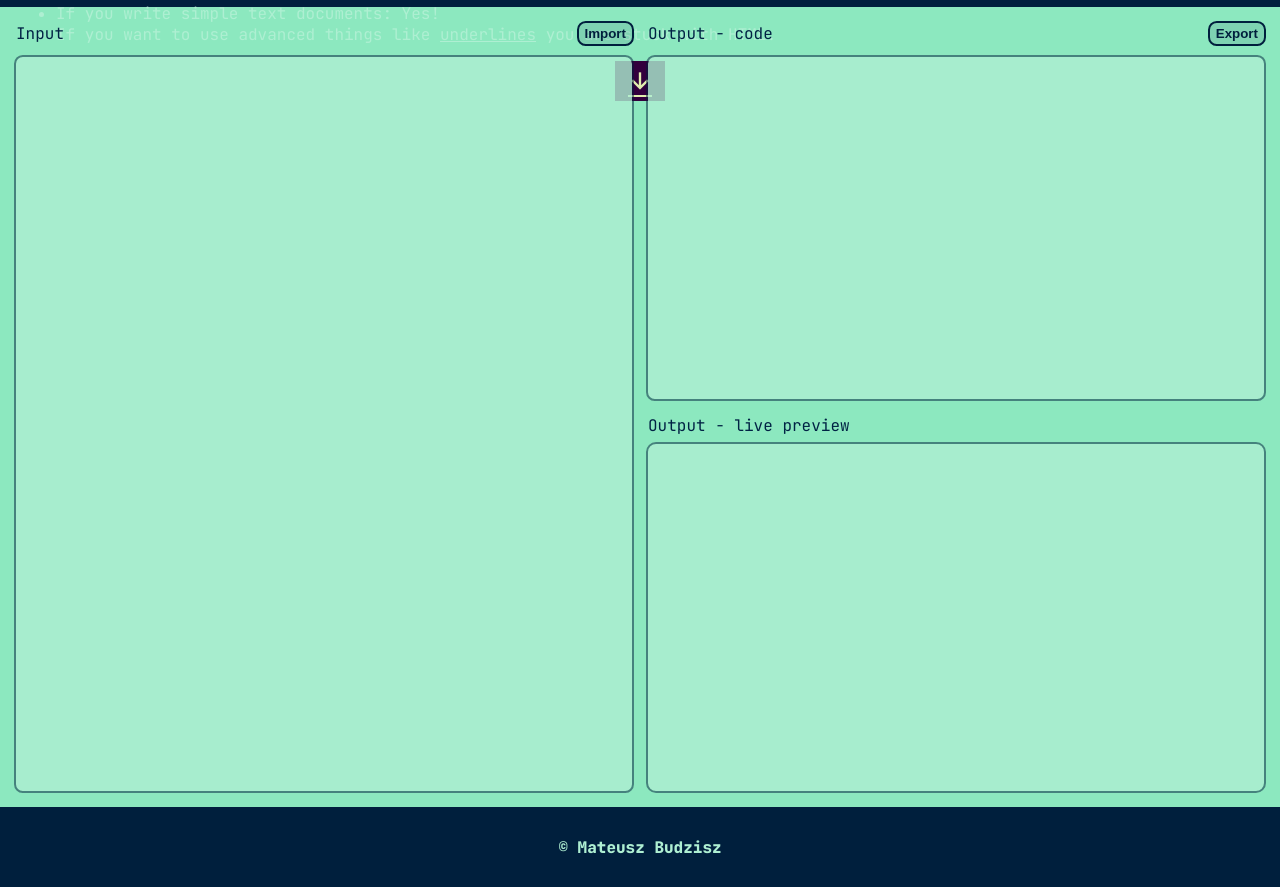
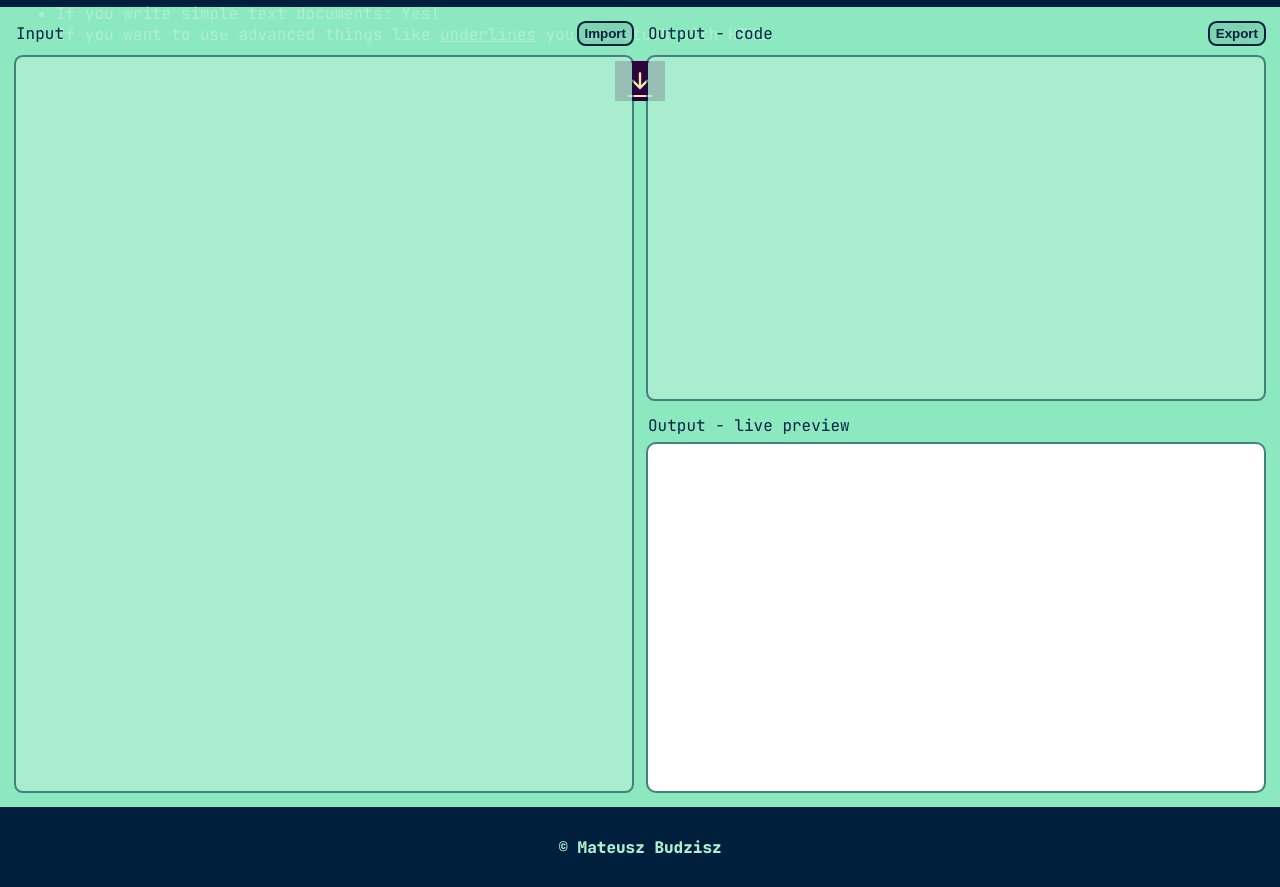
Before and after one commit to Zajecia-PJATK/s24048, a website built with Vite: page mardown-editor/src/index.html in a window 1280 px wide. Shown: the part 793-1680 px from the top of the page. Built offline with nearby package versions, Linux system fonts and the light colour scheme.

Commit message:
github's mardown styles

```diff
--- a/mardown-editor/package.json
+++ b/mardown-editor/package.json
@@ -15,5 +15,8 @@
     "sass": "^1.56.1",
     "typescript": "^4.9.4",
     "vite": "^3.2.3"
+  },
+  "dependencies": {
+    "github-markdown-css": "^5.1.0"
   }
 }
--- a/mardown-editor/src/index.html
+++ b/mardown-editor/src/index.html
@@ -63,7 +63,7 @@
 
     <article class="live-preview">
         <span>Output - live preview</span>
-        <section id="live"></section>
+        <section id="live" class="markdown-body"></section>
     </article>
 </section>
 
--- a/mardown-editor/src/styles.scss
+++ b/mardown-editor/src/styles.scss
@@ -1,4 +1,5 @@
 @import 'colors';
+@import 'github-markdown-css/github-markdown.css';
 
 @font-face {
   font-family: 'QuizRegular';
@@ -101,8 +102,8 @@ body {
       display: flex;
       flex-direction: column;
       gap: 0.5em;
+
       section#live {
-        background-color: var(--primary-80);
         height: 100%;
         overflow: auto;
         border-radius: 0.5em;
```
Also changed, not shown: mardown-editor/pnpm-lock.yaml.
